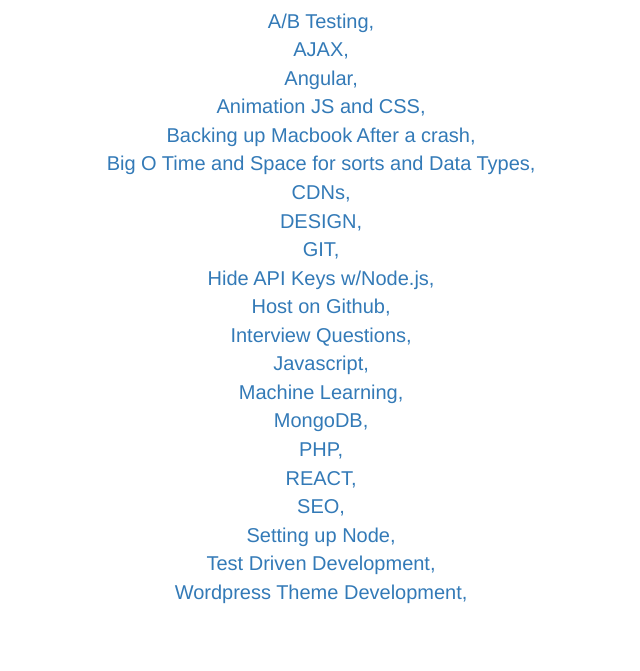
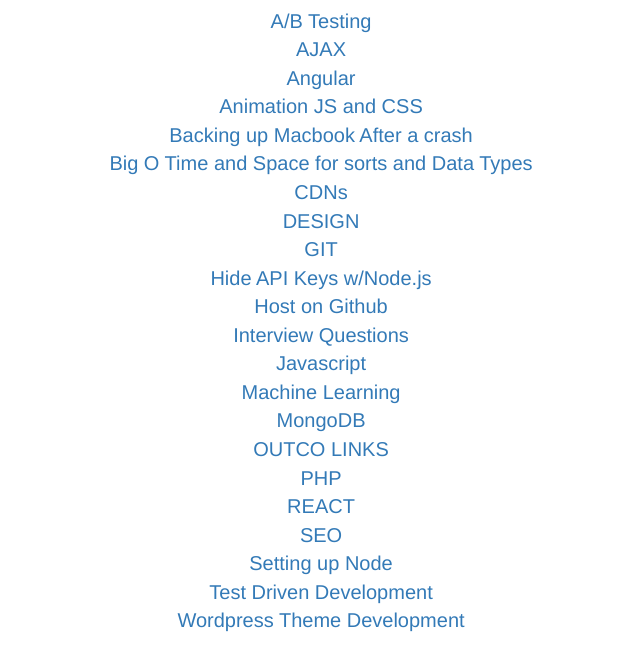
Before and after one commit to kjh311/tutorials, a plain HTML site: page index.html in a window 1280 px wide. Shown: the part 63-734 px from the top of the page, without its empty margins (329-969 px from the left). Drawn offline with nearby package versions, Linux system fonts and the light colour scheme.

Commit message:
outco links

```diff
--- a/control.js
+++ b/control.js
@@ -71,6 +71,9 @@
         },{
            "name" : "Interview Questions",
            "link" : "https://docs.google.com/document/d/11qBd-fY1onNXGuk50lFq9mvlarNldcpM4YqcCuCxMeE/edit#heading=h.qfqcrdnc57sf"
+        },{
+           "name" : "OUTCO LINKS",
+           "link" : "https://docs.google.com/document/d/1gCOYWXVkxk9N6tLAEyGmec4NwYFXD_JzsaZKb3MREMM/edit"
         }
     ]
 
--- a/index.html
+++ b/index.html
@@ -22,7 +22,7 @@
 
 
     <ul>
-        <li ng-repeat="x in links | orderBy : 'name'"><a href={{x.link}}>{{x.name}},</a></li>
+        <li ng-repeat="x in links | orderBy : 'name'"><a href={{x.link}}>{{x.name}}</a></li>
     </ul>
 
 </div>
```
Also changed, not shown: 1 other file.
